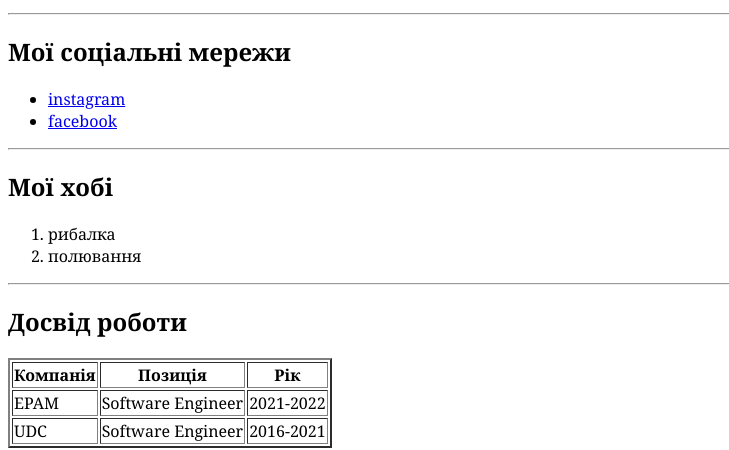
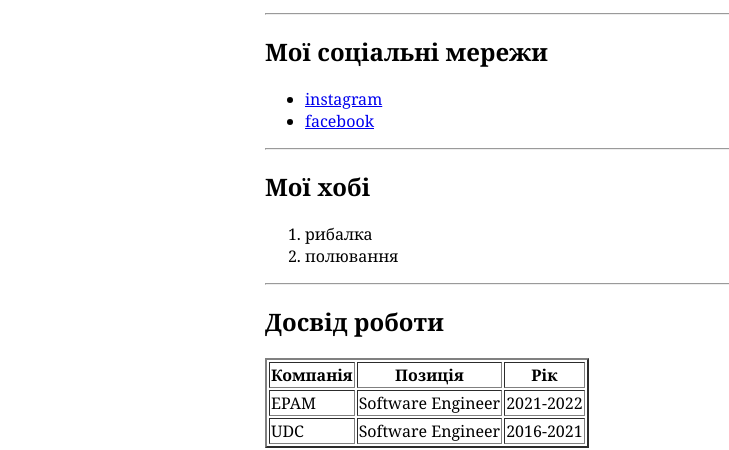
Before and after one commit to SVDotsenko/lessons, a plain HTML site: page index.html in a window 1280 px wide. Shown: the part 375-825 px from the top of the page, without its empty margins (0-729 px from the left). Drawn offline with Linux system fonts and the light colour scheme.

Commit message:
container was added

```diff
--- a/index.html
+++ b/index.html
@@ -6,6 +6,7 @@
 </head>
 
 <body>
+    <div class="container">
         <div class="info">
             <img src="face.jpg" alt="моэ фото" class="avatar">
             <h1>Сергій Доценко</h1>
@@ -15,11 +16,14 @@
 
         <hr>
 
+        <div class="social">
             <h2>Мої соціальні мережи</h2>
             <ul>
                 <li><a href="https://www.instagram.com/" target="_blank">instagram</a> </li>
                 <li><a href="https://www.facebook.com/" target="_blank">facebook</a> </li>
             </ul>
+        </div>
+
         <hr>
         <h2>Мої хобі</h2>
         <ol>
@@ -61,6 +65,7 @@
             <input type="submit" value="відправити">
         </form>
         <hr>
+    </div>
 </body>
 
 </html>
--- a/styles.css
+++ b/styles.css
@@ -20,3 +20,8 @@ body {
   /* letter-spacing: 15px; */
   /* word-spacing: 42px; */
 }
+
+.container {
+  max-width: 750px;
+  margin: auto;
+}
```
Lines whose indentation alone changed are shown as unchanged.
